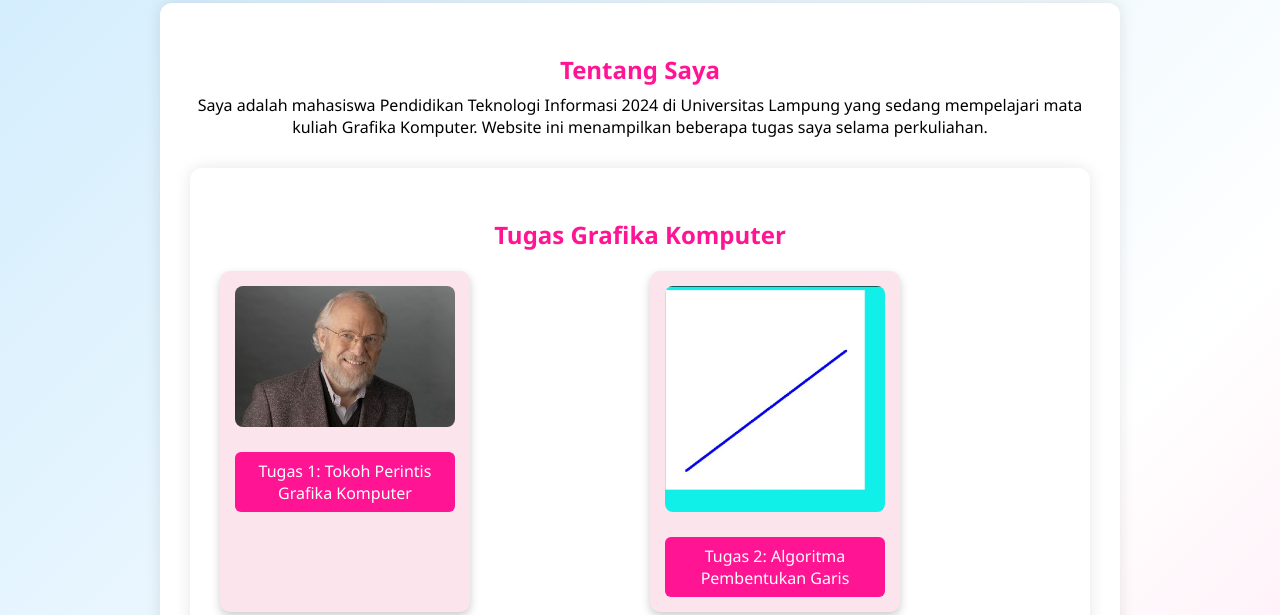
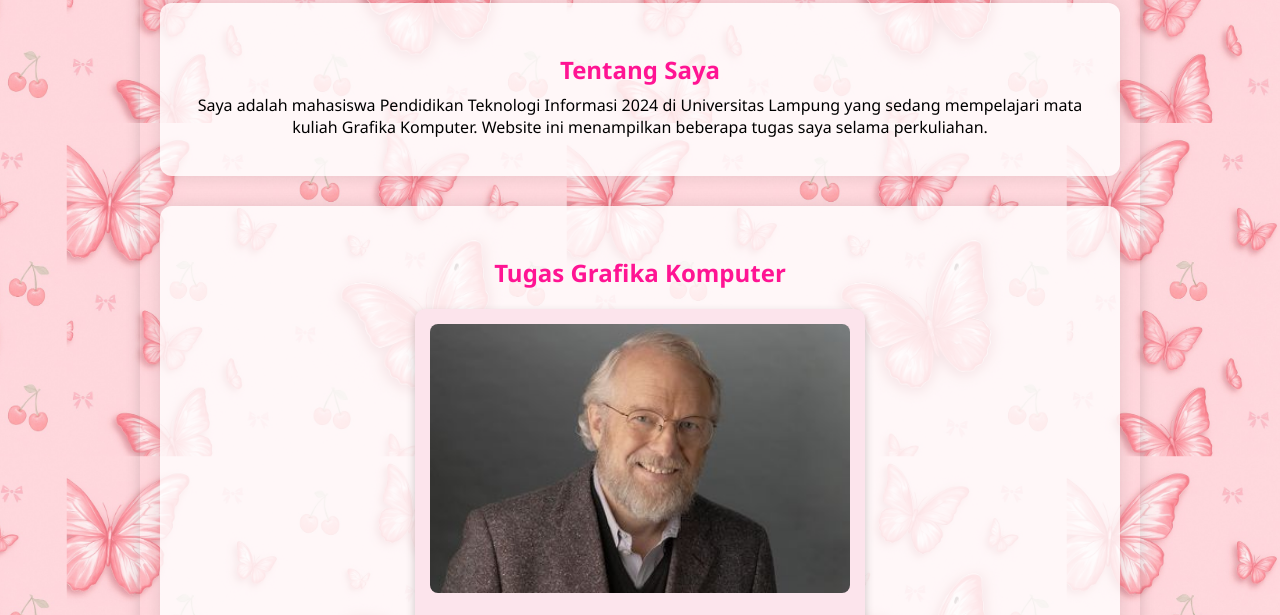
Before and after one commit to 2413025037indahnuranggraini/websitepersonal, a plain HTML site: page index.html in a window 1280 px wide. Shown: the part 610-1225 px from the top of the page. Drawn offline with Linux system fonts and the light colour scheme.

Commit message:
index.html

```diff
--- a/index.html
+++ b/index.html
@@ -13,16 +13,23 @@
 
         body {
             font-family: 'Segoe UI', Tahoma, Geneva, Verdana, sans-serif;
-            color: black;
-            background: linear-gradient(-45deg, #ff69b4, #ffffff, #87cefa, #ffb6c1);
-            background-size: 400% 400%;
-            animation: gradientBackground 15s ease infinite;
+            color: rgb(0, 0, 0);
+            background-image: url("background.jpg");
+            background-size: 500px;
+            background-repeat: repeat;
+            background-attachment: fixed;
+            background-position: center;
+            background-color: #ffe6f0;
+            animation: move-background 15s infinite linear;
         }
 
-        @keyframes gradientBackground {
-            0% { background-position: 0% 50%; }
-            50% { background-position: 100% 50%; }
-            100% { background-position: 0% 50%; }
+        @keyframes move-background {
+            0% {
+                background-position: 0 0;
+            }
+            100% {
+                background-position: 200px 200px;
+            }
         }
 
         header {
@@ -46,6 +53,9 @@
             margin: auto;
             padding: 40px 20px;
             text-align: center;
+            background-color: rgba(255, 255, 255, 0);
+            border-radius: 20px;
+            box-shadow: 0 0 15px rgba(0, 0, 0, 0.15);
         }
 
         .profile-img {
@@ -68,7 +78,7 @@
         }
 
         .section {
-            background: white;
+            background: rgba(255, 255, 255, 0.8);
             border-radius: 12px;
             padding: 30px;
             margin: 30px 0;
@@ -76,10 +86,10 @@
         }
 
         .task-gallery {
-            display: grid;
-            grid-template-columns: repeat(2, 1fr);
+            display: flex;
+            flex-direction: column;
+            align-items: center;
             gap: 20px;
-            justify-content: center;
             margin-top: 20px;
         }
 
@@ -87,7 +97,7 @@
             background: #fce4ec;
             padding: 15px;
             border-radius: 10px;
-            width: 250px;
+            width: 450px;
             box-shadow: 0px 4px 10px rgba(0, 0, 0, 0.2);
         }
 
@@ -157,6 +167,7 @@
         <div class="section">
             <h2>Tentang Saya</h2>
             <p>Saya adalah mahasiswa Pendidikan Teknologi Informasi 2024 di Universitas Lampung yang sedang mempelajari mata kuliah Grafika Komputer. Website ini menampilkan beberapa tugas saya selama perkuliahan.</p>
+        </div>
 
         <div class="section">
             <h2>Tugas Grafika Komputer</h2>
@@ -170,7 +181,7 @@
                     <a href="https://drive.google.com/drive/folders/1RFwpZwKuGEfBijsBIN2tUifSDN5T1VeQ" target="_blank">Tugas 2: Algoritma Pembentukan Garis</a>
                 </div>
                 <div class="task-item">
-                    <img src="lingkaran .jpg" alt="Tugas 3">
+                    <img src="lingkaran.jpg" alt="Tugas 3">
                     <a href="https://drive.google.com/drive/folders/1vVJfI7o-NJsLl9OQVXfJdh7N1WryeAeo" target="_blank">Tugas 3: Algoritma Pembentukan Lingkaran </a>
                 </div>
                 <div class="task-item">
```
